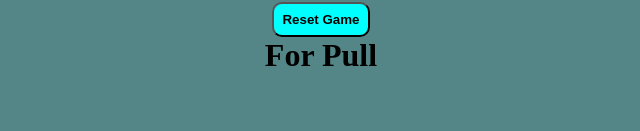
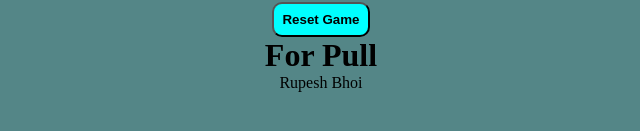
Before and after one commit to rupesh9853/Tic-Tak-Toe, a plain HTML site: page index.html in a window 1280 px wide. Shown: the part 595-726 px from the top of the page, without its empty margins (319-959 px from the left). Drawn offline with Linux system fonts and the light colour scheme.

Commit message:
Update index.html

```diff
--- a/index.html
+++ b/index.html
@@ -29,6 +29,7 @@
         </div>
         <button class="reset-btn">Reset Game</button>
         <h1> For Pull </h1>
+        <p> Rupesh Bhoi </p>
     </main>
    <script src="game.js"></script>
 </body>
```
